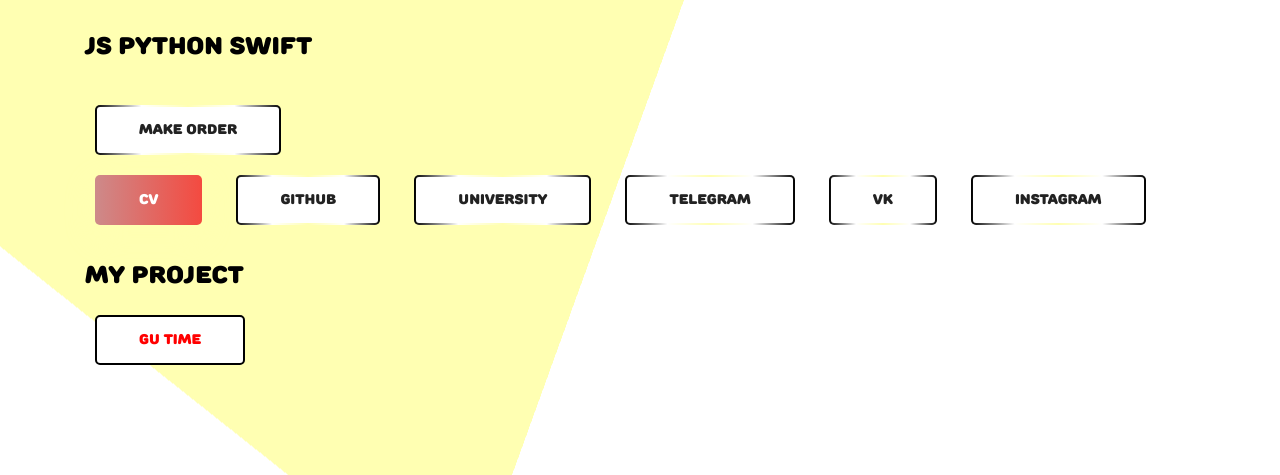
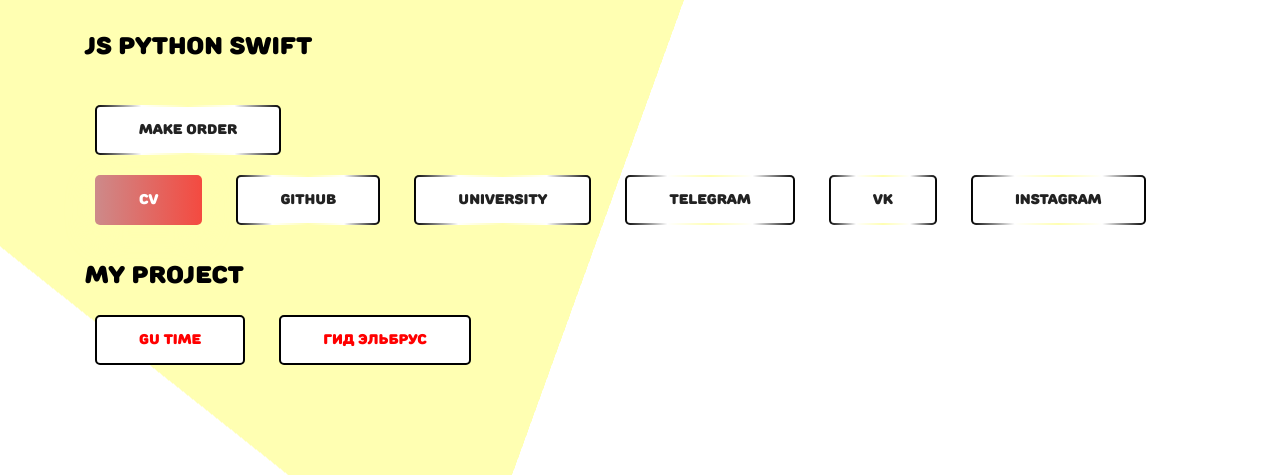
Before and after one commit to D1gout/D1gout.github.io, a plain HTML site: page index.html in a window 1280 px wide. Shown: the part 325-800 px from the top of the page. Drawn offline with Linux system fonts and the light colour scheme.

Commit message:
New project

```diff
--- a/index.html
+++ b/index.html
@@ -30,6 +30,7 @@
 								<a class="primary_btn tr-bg" href="https://www.instagram.com/my_aweyout"><span>Instagram</span></a>
 								<br><br><h5 class="primary-btn"><strong>My Project</strong></h5>
 								<a class="primary_btn project" href="https://t.me/GU_time_bot"><span>GU Time</span></a>
+								<a class="primary_btn project" href="https://vk.com/app51738489"><span>Гид Эльбрус</span></a>
 							</div>
 						</div>
 					</div>
```
